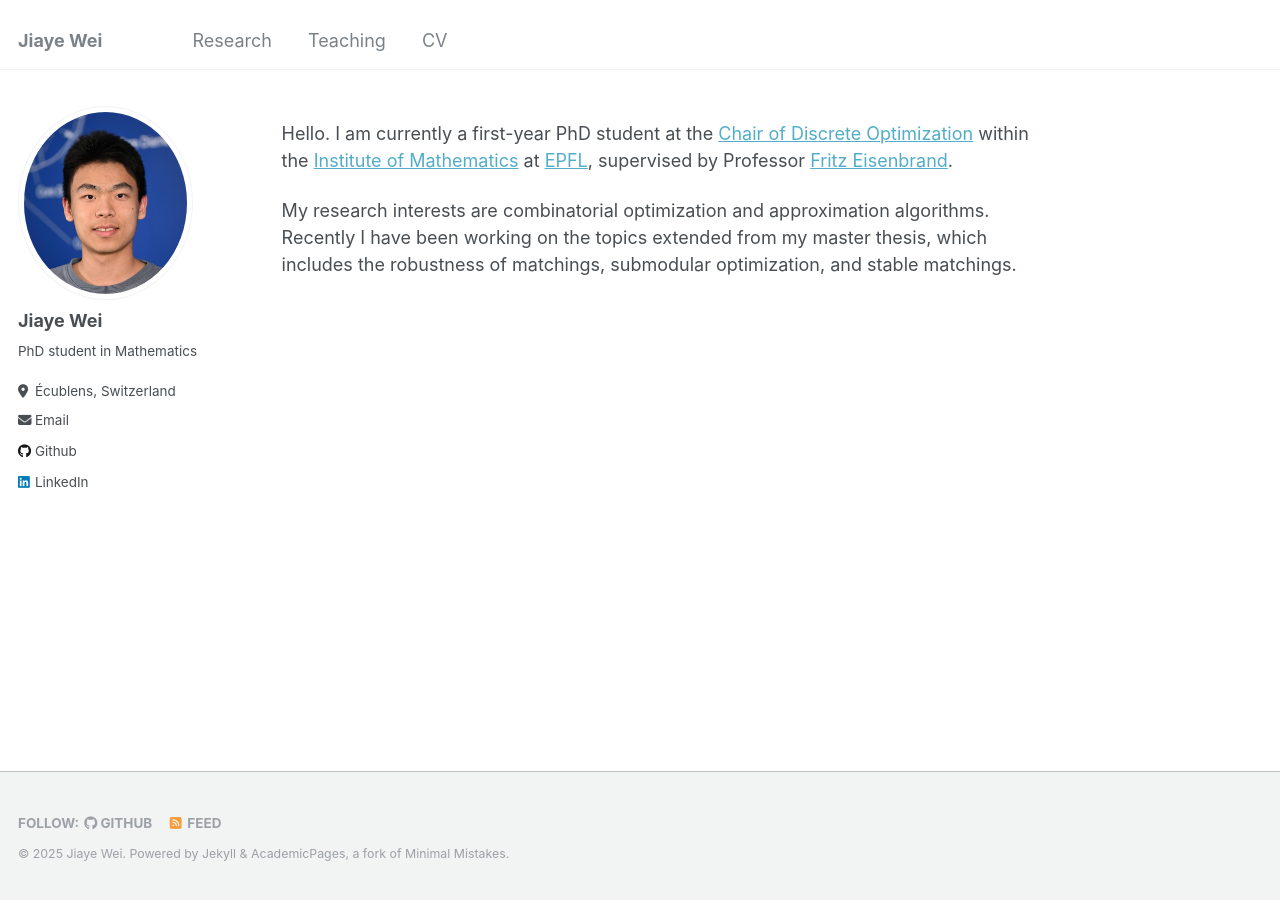
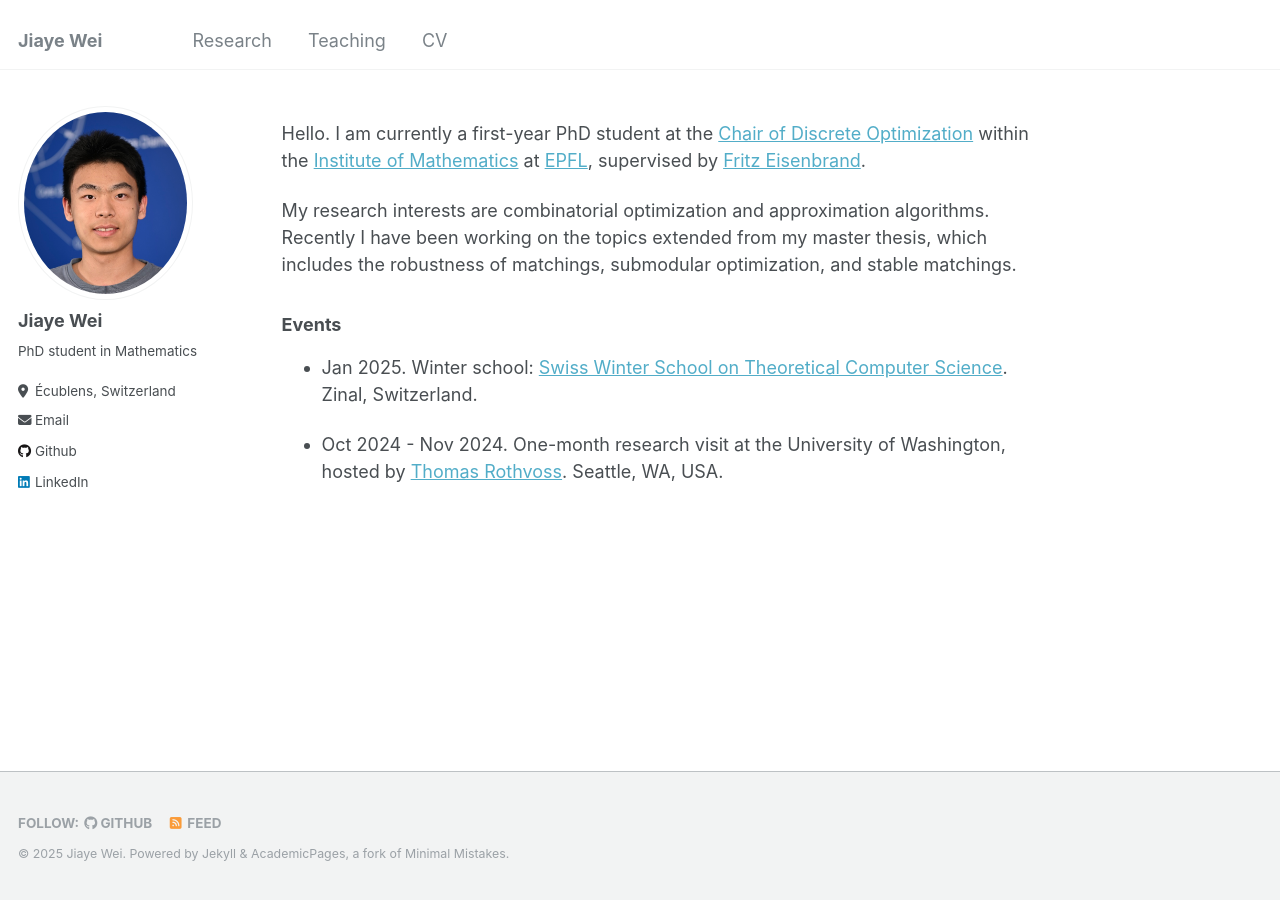
Before and after one commit to jiaye-W/jiaye-W.github.io, a Jekyll site: the page built from _pages/about.md, in a window 1280 px wide. Built offline with Jekyll 4.4.1, drawn with Linux system fonts in a browser that asks for light colours.

Commit message:
adding events and small modif

```diff
--- a/_pages/about.md
+++ b/_pages/about.md
@@ -7,7 +7,15 @@ redirect_from:
   - /about.html
 ---
 
-Hello. I am currently a first-year PhD student at the [Chair of Discrete Optimization](https://www.epfl.ch/labs/disopt/) within the [Institute of Mathematics](https://www.epfl.ch/schools/sb/research/math/) at [EPFL](https://www.epfl.ch/en/), supervised by Professor [Fritz Eisenbrand](https://people.epfl.ch/friedrich.eisenbrand?lang=en).
+Hello. I am currently a first-year PhD student at the [Chair of Discrete Optimization](https://www.epfl.ch/labs/disopt/) within the [Institute of Mathematics](https://www.epfl.ch/schools/sb/research/math/) at [EPFL](https://www.epfl.ch/en/), supervised by [Fritz Eisenbrand](https://people.epfl.ch/friedrich.eisenbrand?lang=en).
 
 My research interests are combinatorial optimization and approximation algorithms.
 Recently I have been working on the topics extended from my master thesis, which includes the robustness of matchings, submodular optimization, and stable matchings.
+
+### Events
+
+* Jan 2025. Winter school: [Swiss Winter School on Theoretical Computer Science](https://theory.epfl.ch/WinterSchool2025/). Zinal, Switzerland.
+
+* Oct 2024 - Nov 2024. One-month research visit at the University of Washington, hosted by [Thomas Rothvoss](https://sites.math.washington.edu//~rothvoss/). Seattle, WA, USA.
+
+<!-- * Jul 2022. Summer school: [Modern Trends in Combinatorial Optimization](https://archiveweb.epfl.ch/combo2022.epfl.ch/index.html%3Fp=8.html). Lausanne, Switzerland. -->
```
Also changed, not shown: _pages/publications.md (+1 -1 lines).
